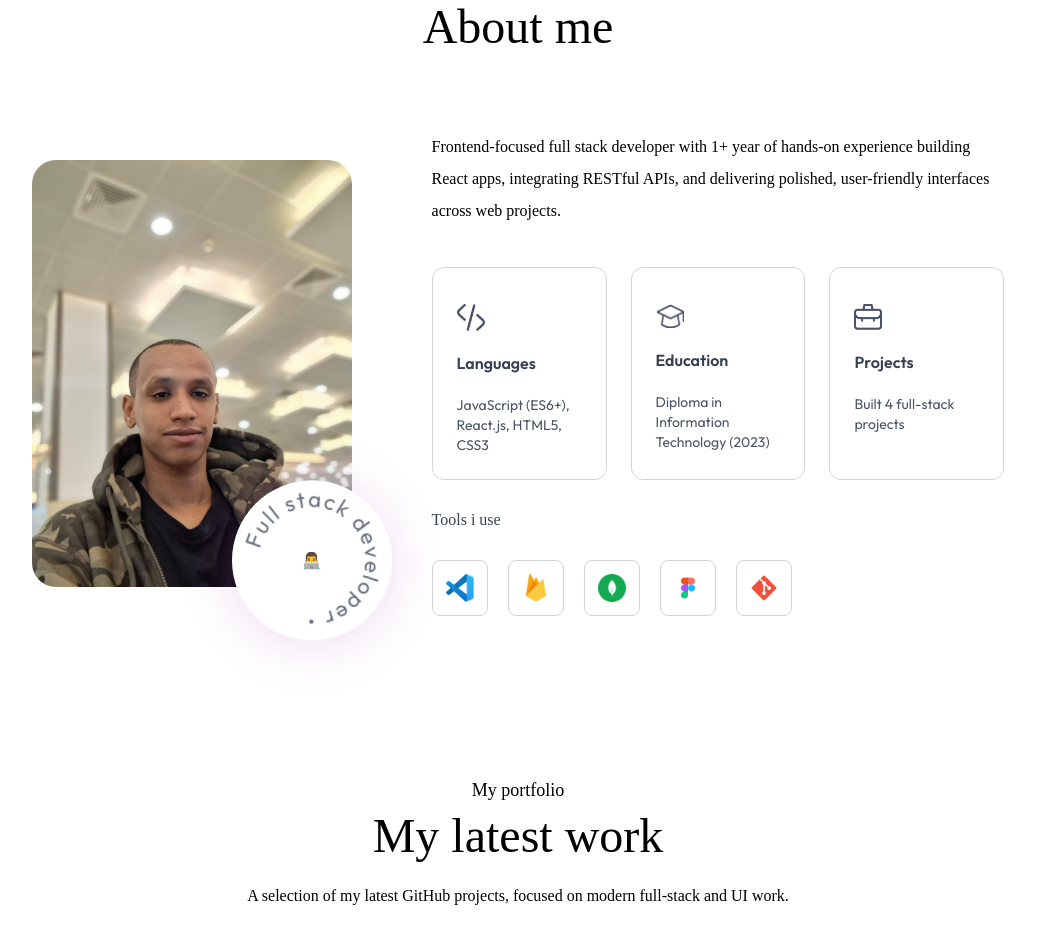
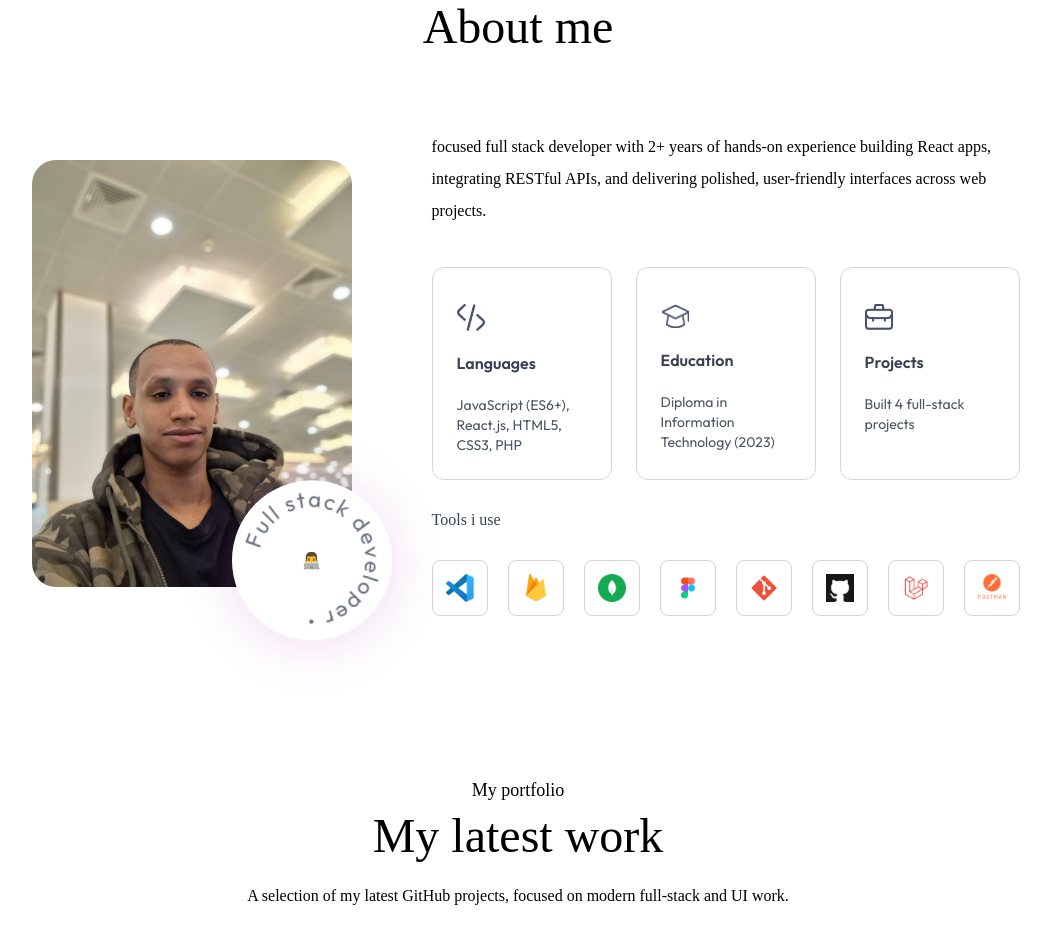
Before and after one commit to ahmedabelrahman-dev/Eliana-1.0.0, a website: page index.html in a window 1280 px wide. Shown: the part 873-1801 px from the top of the page, without its empty margins (122-1173 px from the left). Drawn offline with Linux system fonts and the light colour scheme; a web font is replaced by a local one.

Commit message:
added tools

```diff
--- a/index.html
+++ b/index.html
@@ -123,7 +123,7 @@
                 </div>
             </div>
             <div class="flex-1">
-                <p class="mb-10 max-w-2xl font-Ovo">Frontend-focused full stack developer with 1+ year of hands-on
+                <p class="mb-10 max-w-2xl font-Ovo">focused full stack developer with 2+ years of hands-on
                     experience building React apps, integrating RESTful APIs, and delivering polished, user-friendly
                     interfaces across web projects.</p>
                 <ul class="grid grid-cols-1 sm:grid-cols-3 gap-6 max-w-2xl">
@@ -132,7 +132,8 @@
                         <img src="./assets/code-icon.png" alt="" class="w-7 mt-3 dark:hidden"><img
                             src="./assets/code-icon-dark.png" alt="" class="w-7 mt-3 hidden dark:block">
                         <h3 class="my-4 font-semibold text-gray-700 dark:text-white">Languages</h3>
-                        <p class="text-gray-600 text-sm dark:text-white/80">JavaScript (ES6+), React.js, HTML5, CSS3</p>
+                        <p class="text-gray-600 text-sm dark:text-white/80">JavaScript (ES6+), React.js, HTML5, CSS3,
+                            PHP</p>
                     </li>
                     <li
                         class="border border-gray-300 dark:border-white/30 rounded-xl p-6 cursor-pointer hover:bg-lightHover hover:-translate-y-1 duration-500 hover:shadow-black dark:hover:shadow-white/80 dark:hover:bg-darkHover/50">
@@ -170,6 +171,20 @@
                     <li
                         class="flex items-center justify-center w-12 sm:w-14 aspect-square border border-gray-300 dark:border-white/30 rounded-lg cursor-pointer hover:-translate-y-1 duration-500">
                         <img src="./assets/git.png" alt="git" class="w-5 sm:w-7">
+                    </li>
+                    <li>
+                        <div
+                            class="flex items-center justify-center w-12 sm:w-14 aspect-square border border-gray-300 dark:border-white/30 rounded-lg cursor-pointer hover:-translate-y-1 duration-500">
+                            <img src="./assets/github.png" alt="github" class="w-5 sm:w-7">
+                        </div>
+                    </li>
+                    <li
+                        class="flex items-center justify-center w-12 sm:w-14 aspect-square border border-gray-300 dark:border-white/30 rounded-lg cursor-pointer hover:-translate-y-1 duration-500">
+                        <img src="./assets/laravel.png" alt="laravel" class="w-5 sm:w-7">
+                    </li>
+                    <li
+                        class="flex items-center justify-center w-12 sm:w-14 aspect-square border border-gray-300 dark:border-white/30 rounded-lg cursor-pointer hover:-translate-y-1 duration-500">
+                        <img src="./assets/postman.png" alt="postman" class="w-5 sm:w-7">
                     </li>
                 </ul>
             </div>
```
Also changed, not shown: assets/github.png (added), assets/laravel.png (added), assets/postman.png (added).
